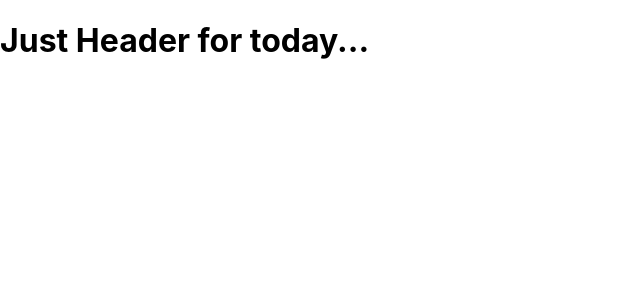
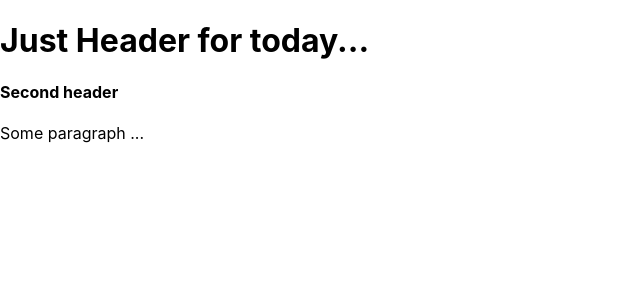
Before and after one commit to krzysztofstefanski/Web-with-React-React-Bootstrap-React-Router, a React (Create React App) app in the folder react-bootstrap/: page / in a window 1280 px wide. Shown: the top 300 px of the page, without its empty margins (0-640 px from the left). Built offline with nearby package versions, Linux system fonts and the light colour scheme.

Commit message:
second commit

```diff
--- a/react-bootstrap/src/App.js
+++ b/react-bootstrap/src/App.js
@@ -7,6 +7,8 @@ class App extends Component {
     return (
       <div>
         <h1>Just Header for today...</h1>
+        <h4>Second header</h4>
+        <p>Some paragraph ...</p>
       </div>
     );
   }
```
